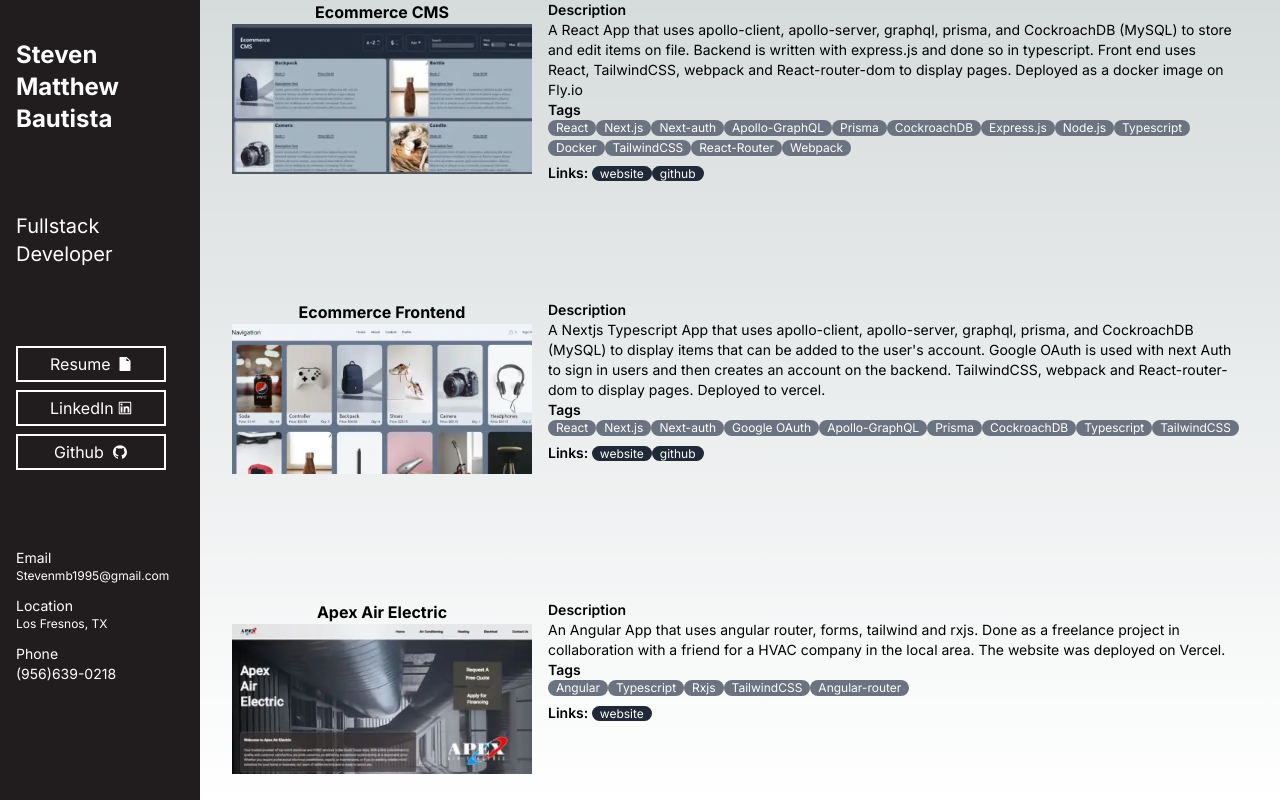
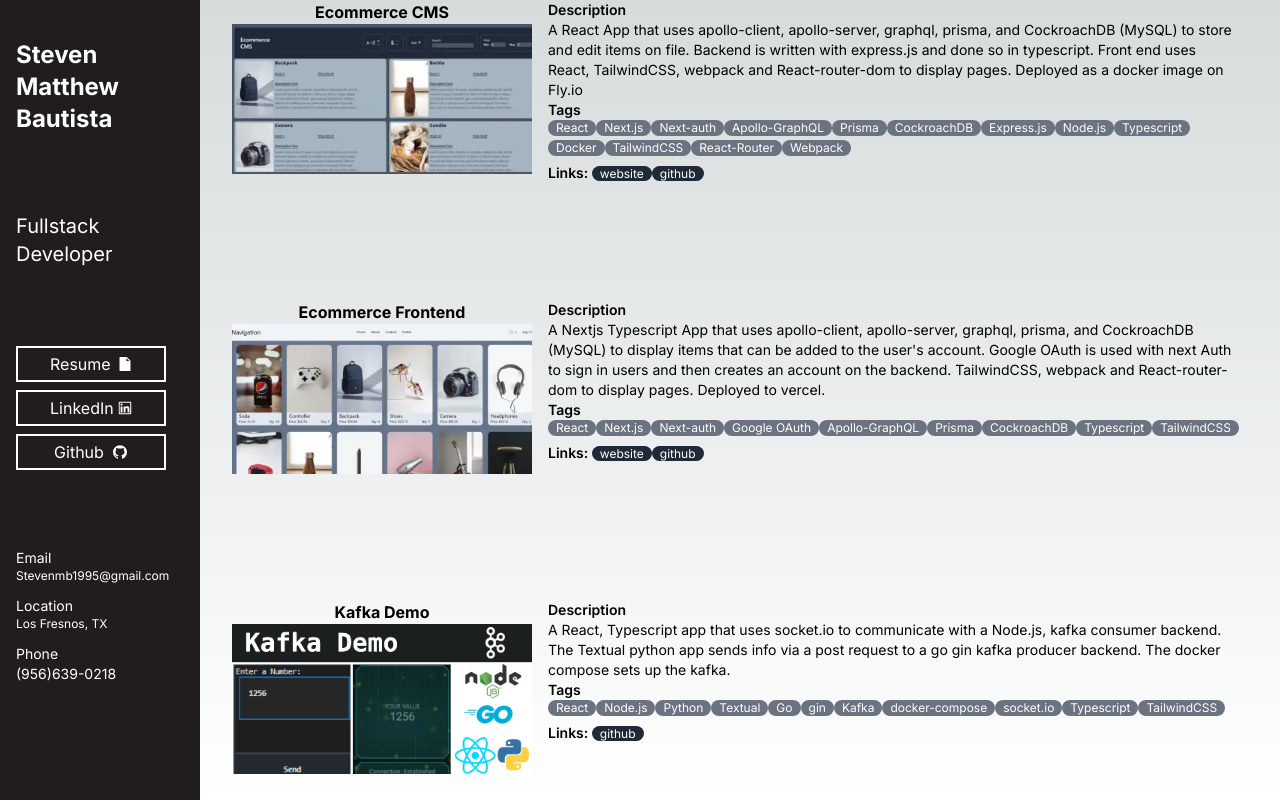
Before and after one commit to ProgrammerSteve/NextPortfolio, a Next.js app: page / in a window 1280 px wide. Built offline with nearby package versions, Linux system fonts and the light colour scheme.

Commit message:
added the kafka demo as a project

```diff
--- a/app/projects.ts
+++ b/app/projects.ts
@@ -26,6 +26,7 @@ import AndroidFirebase from "./photos/androidFirebase.webp"
 import BankCli from './photos/bankCli.webp'
 import JavalinApp from "./photos/javalinApp.webp"
 import RNClock from "./photos/RNClock.webp"
+import KafkaDemo from "./photos/KafkaDemo.webp"
 // import { ecommercePhoto } from "./photos";
 import type { Project } from "./page";
 
@@ -102,6 +103,57 @@ export const projects: Project[] = [
         },
       ],
     },
+    {
+      title: "Kafka Demo",
+      id: 10162024,
+      description: `
+      A React, Typescript app that uses socket.io to communicate with a Node.js, kafka consumer backend.
+      The Textual python app sends info via a post request to a go gin kafka producer backend.
+      The docker compose sets up the kafka.
+      `,
+      imageSrc: KafkaDemo,
+      imageLink: "https://github.com/ProgrammerSteve/kafkaDemo",
+      isLazy: false,
+      tags: [
+        "React",
+        "Node.js",
+        "Python",
+        "Textual",
+        "Go",
+        "gin",
+        "Kafka",
+        "docker-compose",
+        "socket.io",
+        "Typescript",
+        "TailwindCSS",
+
+      ],
+      links: [
+        {
+          title: "github",
+          url: "https://github.com/ProgrammerSteve/kafkaDemo",
+        },
+      ],
+    },
+
+
+
+
+
+
+
+
+
+
+
+
+
+
+
+
+
+
+
     {
       title: "Apex Air Electric",
       id: 2,
```
Also changed, not shown: app/photos/KafkaDemo.webp (added).
